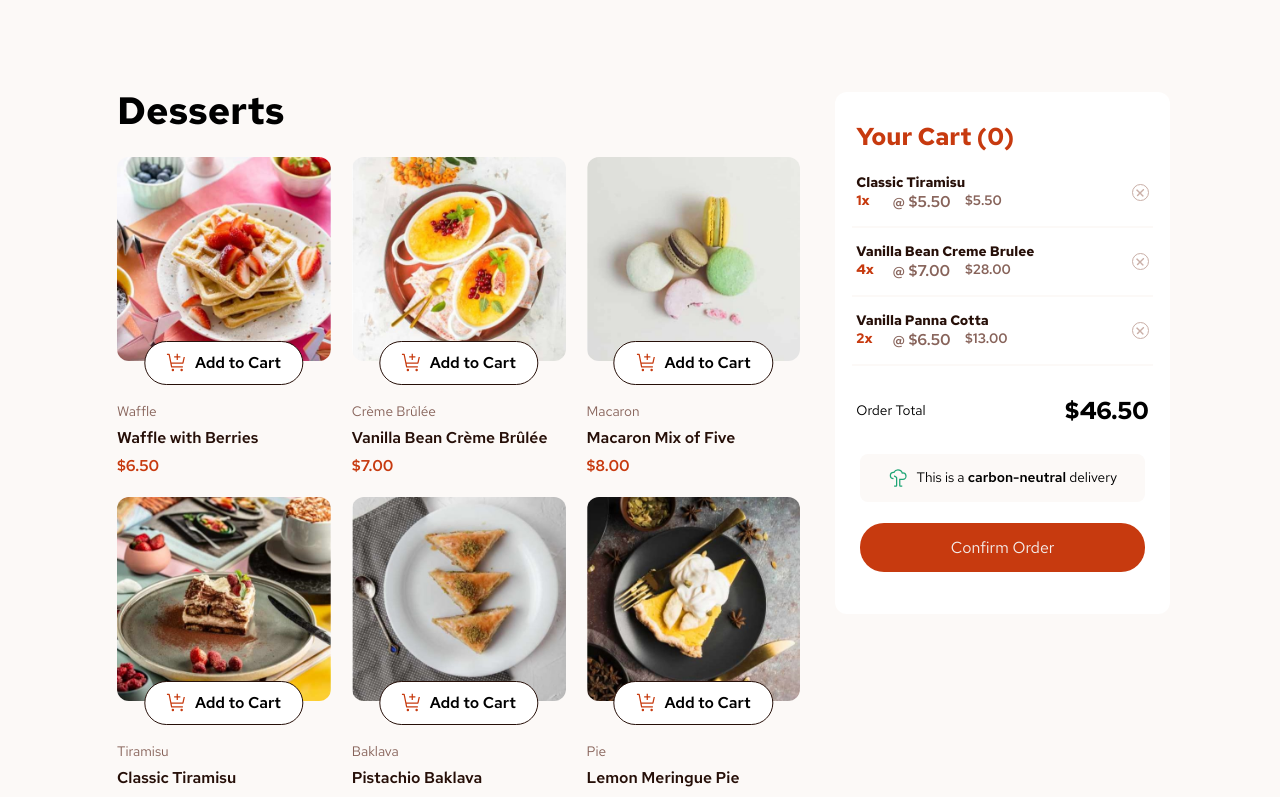
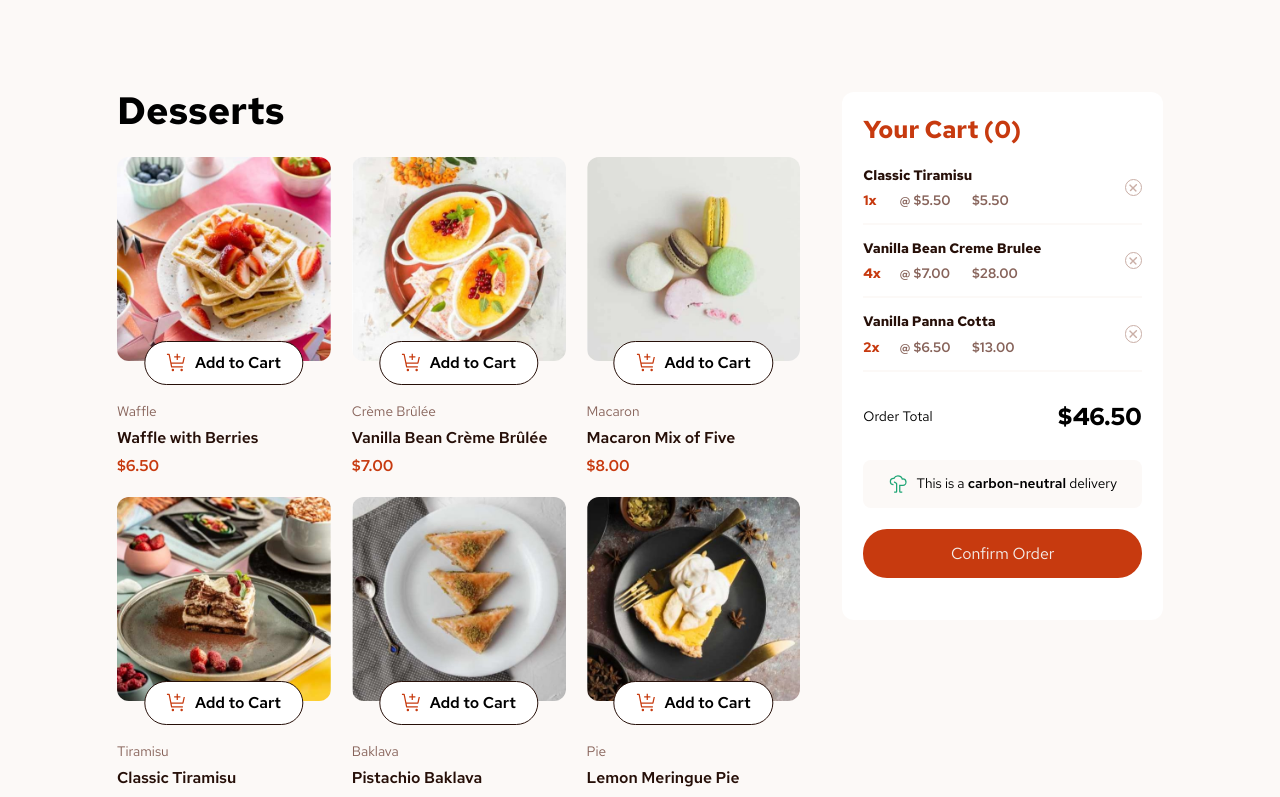
Before and after one commit to MCDoodle1/Product-list-with-cart, a React (Vite) app in the folder frontend/: page / in a window 1280 px wide. Shown: the top 797 px of the page. Built offline with nearby package versions, Linux system fonts and the light colour scheme.

Commit message:
UI Order confirmation screen desktop

```diff
--- a/frontend/src/App.css
+++ b/frontend/src/App.css
@@ -214,7 +214,7 @@ h1 {
   margin: var(--space-l);
 }
 hr {
-  width: 90%;
+  width: 100%;
   margin-inline: auto;
   border-bottom: 2px solid var(--clr-rose-50);
   margin-block: var(--space-m);
@@ -271,11 +271,12 @@ hr {
   z-index: 0;
   margin-inline: var(--space-l);
   margin-block: var(--space-xl);
+  padding: var(--space-l);
   .title {
     color: var(--clr-red);
     font-size: var(--fs-400);
     font-weight: var(--fw-700);
-    padding: var(--space-l);
+    margin-block-end: var(--space-l);
   }
   .image {
     width: 40%;
@@ -297,9 +298,9 @@ hr {
     display: flex;
     flex-direction: row;
     justify-content: space-between;
-    padding-inline: var(--space-l);
   }
   .item-wrapper {
+    display: grid;
     gap: var(--space-s);
   }
   .itemprice-wrapper {
@@ -313,6 +314,7 @@ hr {
   }
   .price {
     color: var(--clr-rose-500);
+    font-size: calc(var(--fs-100) * 1.1);
   }
   .itemtotal {
     color: var(--clr-rose-500);
@@ -331,7 +333,6 @@ hr {
     display: flex;
     flex-direction: row;
     justify-content: space-between;
-    padding-inline: var(--space-l);
     margin-block: var(--space-m);
   }
   .ordertotal-text {
@@ -347,8 +348,6 @@ hr {
     flex-direction: row;
     justify-content: center;
     gap: var(--space-s);
-    width: 85%;
-    margin-inline: auto;
     margin-block: var(--space-m);
     padding-block: var(--space-m);
     padding-inline: var(--space-s);
@@ -363,16 +362,7 @@ hr {
   }
 }
 
-@container (width >= 1024px) {
-  .cart-wrapper {
-    padding-block-start: var(--space-s);
-    padding-block-end: var(--space-l);
-    margin-inline: var(--space-m);
-  }
-}
 .button-large {
-  width: 85%;
-  margin-inline: auto;
   color: var(--clr-rose-100);
   background-color: var(--clr-red);
   text-align: center;
@@ -445,19 +435,17 @@ hr {
   z-index: 1000;
 }
 .lightbox-wrapper {
-  position: absolute;
-  width: 100%;
+  width: min(100%, 480px);
+  margin: 0 auto;
   background-color: var(--clr-white);
   margin-block-start: var(--space-4xl);
+  padding: var(--space-l);
   border-radius: var(--br-s);
-  & > * {
-    padding-inline: var(--space-l);
-  }
 }
 .lightbox {
   &.confirmed-icon {
-    padding-block-end: var(--space-l);
-    padding-block-start: var(--space-xxl);
+    padding-block-end: var(--space-m);
+    padding-block-start: var(--space-l);
   }
   &.title {
     font-size: var(--fs-600);
@@ -470,7 +458,7 @@ hr {
   &.order-wrapper {
     background-color: var(--clr-rose-50);
     padding: var(--space-l);
-    margin: var(--space-l);
+    margin-block: var(--space-xxl);
     border-radius: var(--br-m);
   }
   &.item-wrapper {
@@ -482,12 +470,16 @@ hr {
   &.line {
     width: 100%;
     border-bottom: 1px solid var(--clr-rose-100);
+    &:last-of-type {
+      margin-block-start: var(--space-xl);
+    }
   }
   &.item-subwrapper {
     display: grid;
     gap: var(--space-s);
   }
   &.thumbnail {
+    width: 90%;
     border-radius: var(--br-xs);
   }
   &.name {
@@ -516,6 +508,7 @@ hr {
     display: flex;
     justify-content: space-between;
     align-items: center;
+    padding-block: var(--space-s);
   }
   &.ordertotal-text {
     font-size: calc(var(--fs-100) * 1.1);
@@ -525,3 +518,16 @@ hr {
     font-weight: var(--fw-700);
   }
 }
+
+@container (width >= 1024px) {
+  .lightbox-wrapper {
+    width: 40%;
+    top: 10%;
+    left: 30%;
+    border-radius: var(--br-l);
+    padding: var(--space-l);
+  }
+  .lightbox.thumbnail {
+    width: 50%;
+  }
+}
```
